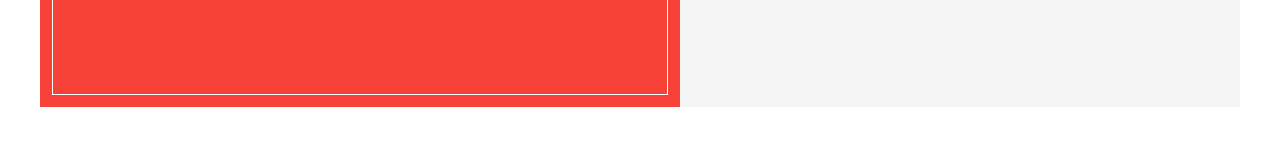
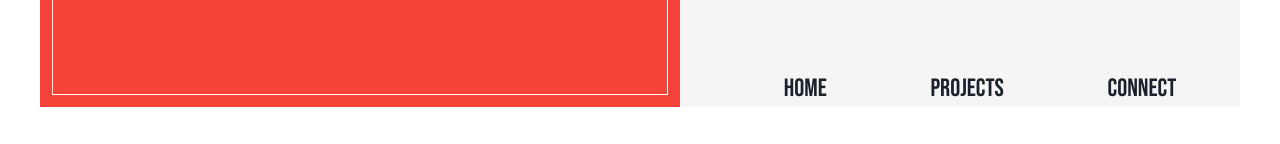
Before and after one commit to Weegius/Portfolio, a React (Create React App) app: page / in a window 1280 px wide. Shown: the part 653-797 px from the top of the page. Built offline with nearby package versions, Linux system fonts and the light colour scheme; a web font is replaced by a local one.

Commit message:
refactoring code

```diff
--- a/src/App.js
+++ b/src/App.js
@@ -1,29 +1,23 @@
 import React from "react";
-import { Center, Flex, Text } from "@chakra-ui/react";
-import {
-  AiFillGithub,
-  AiOutlineInstagram,
-  AiOutlineTwitter,
-  AiFillLinkedin,
-} from "react-icons/ai";
-import IconComponent from "./components/IconComponent";
-import { AnimatePresence, motion } from "framer-motion";
-import { Link, Outlet } from "react-router-dom";
-import InitialTransition from "./components/transition";
-import GrayBox from "./components/GrayBox";
-import SideIcons from "./components/SideCons";
-import SideCons from "./components/SideCons";
+import { Center } from "@chakra-ui/react";
+import // AiFillGithub,
+// AiOutlineInstagram,
+// AiOutlineTwitter,
+// AiFillLinkedin,
+"react-icons/ai";
+// import IconComponent from "./components/IconComponent";
+// import { AnimatePresence, motion } from "framer-motion";
+// import { Link, Outlet } from "react-router-dom";
+// import InitialTransition from "./components/transition";
+// import GrayBox from "./components/GrayBox";
+// import SideIcons from "./components/SideCons";
+// import SideCons from "./components/SideCons";
 import RedBox from "./components/RedBox";
 
 const App = () => {
   return (
     <>
-      <Center
-      p={10}
-      w={'100%'}
-      h={'100vh'}
-      // bg='green'
-      >
+      <Center p={10} w={"100%"} h={"100vh"}>
         <RedBox />
       </Center>
     </>
--- a/src/components/GrayBox.js
+++ b/src/components/GrayBox.js
@@ -1,5 +1,5 @@
 import React from "react";
-import { Flex, Text, Link, Center } from "@chakra-ui/react";
+import { Flex, Link, Spacer } from "@chakra-ui/react";
 import { motion } from "framer-motion";
 import TypeWriterEffect from "react-typewriter-effect";
 
@@ -18,6 +18,7 @@ const GrayBox = () => {
           display={["none", "none", "flex", "flex"]}
           h={"100.06%"}
           bg="#F5F5F5"
+          flexDir={"column"}
         >
           <motion.div
             initial={{ opacity: 0 }}
@@ -38,27 +39,44 @@ const GrayBox = () => {
               />
             </Flex>
           </motion.div>
+          <Spacer />
 
-          {/* <Flex justifyContent="space-around" flexDir="row" fontSize={20}>
+          <Flex
+            flexDir="row"
+            fontSize={25}
+            // bg="red"
+            justify={"center"}
+            justifyContent="space-evenly"
+          >
             <motion.div whileHover={{ scale: 1.1 }}>
-                <Link to="/">Home</Link>
+              <Link
+                _hover={{ cursor: "pointer", color: "#f74239" }}
+                style={{ textDecoration: "none" }}
+                to="/"
+              >
+                Home
+              </Link>
             </motion.div>
-              <motion.div
-                whileHover={{ scale: 1.1 }}
+            <motion.div whileHover={{ scale: 1.1 }}>
+              <Link
+                to="projects"
                 _hover={{ cursor: "pointer", color: "#f74239" }}
+                style={{ textDecoration: "none" }}
               >
-                <Link to="projects">Projects</Link>
+                Projects
+              </Link>
             </motion.div>
 
             <motion.div whileHover={{ scale: 1.1 }}>
-                <a
-                  href="mailto: ChristianThompson1@hotmail.com"
+              <Link
+                to="connect"
                 _hover={{ cursor: "pointer", color: "#f74239" }}
+                style={{ textDecoration: "none" }}
               >
                 Connect
-                </a>
+              </Link>
             </motion.div>
-            </Flex> */}
+          </Flex>
         </Flex>
       </motion.div>
     </>
--- a/src/index.js
+++ b/src/index.js
@@ -7,6 +7,7 @@ import "@fontsource/bebas-neue";
 import { HashRouter as Router, Routes, Route } from 'react-router-dom'
 import Projects from "./pages/projects";
 import Home from "./pages/home";
+import Connect from "./pages/Connect";
 
 const theme = extendTheme({
   fonts: {
@@ -21,6 +22,7 @@ ReactDOM.render(
           <Routes>
             <Route path="/" element={<App />}>
               <Route path="/" element={<Home />}/>
+              <Route path="/connect" element={<Connect />}/>
               <Route path="/projects" element={<Projects />} />
             </Route>
           </Routes>
--- /dev/null
+++ b/src/pages/Connect.js
@@ -0,0 +1,10 @@
+import React from "react";
+
+const Connect = () => {
+  return (
+    <div>
+      <h1>Connect</h1>
+    </div>
+  );
+}
+export default Connect;
--- a/src/pages/projects.js
+++ b/src/pages/projects.js
@@ -7,7 +7,7 @@ const Projects = () => {
   const [projects, setProjects] = useState([]);
   useEffect(() => {
     fetch(
-      "https://api.bettrdash.eliaswambugu.com/v1/api/projects?key=5124dcf0-032f-11ed-8d7c-0fdc20fad355"
+      "https://api.bettrdash.com/projects/?key=5124dcf0-032f-11ed-8d7c-0fdc20fad355"
     )
       .then((res) => res.json())
       .then((data) => setProjects(data.projects));
```
Lines whose indentation alone changed are shown as unchanged.
